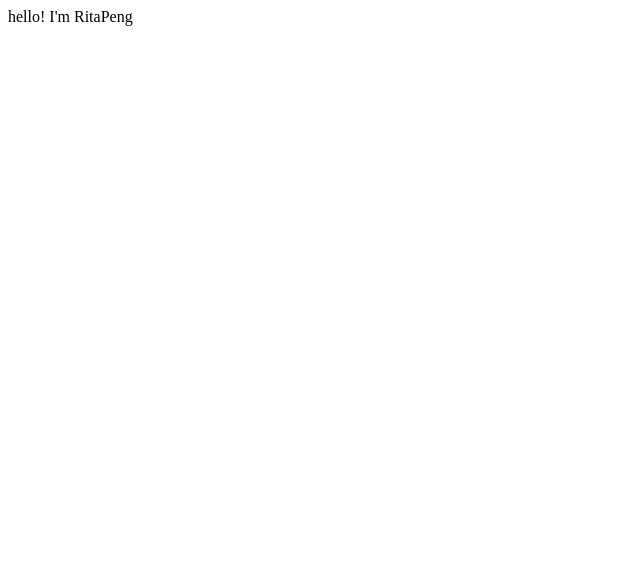
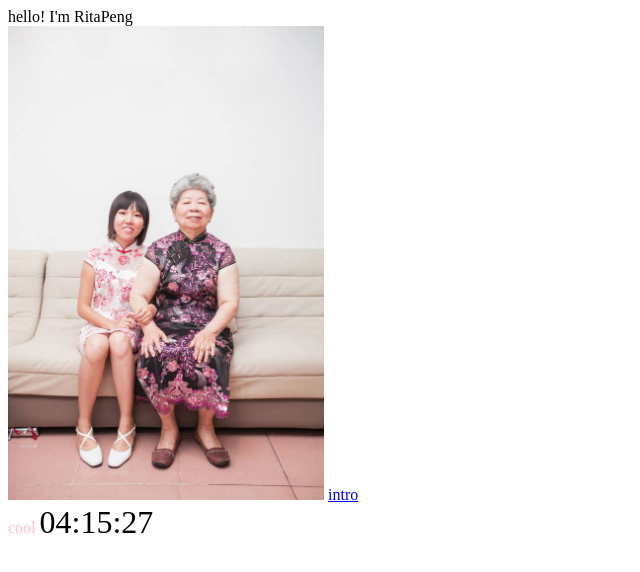
Before and after one commit to ritapeng/ritapeng.github.io, a plain HTML site: page index.html in a window 1280 px wide. Shown: the whole page, without its empty margins (0-640 px from the left). Drawn offline with Linux system fonts and the light colour scheme.

Commit message:
add clock

```diff
--- /dev/null
+++ b/index.css
@@ -0,0 +1,2 @@
+.hi{color: pink}
+#clock{font-size: 200%}
--- a/index.html
+++ b/index.html
@@ -1,3 +1,21 @@
 <html>
-hello! I'm RitaPeng
+<link rel="stylesheet" type="text/css" href="index.css">
+hello! I'm RitaPeng</br>
+<img src="ama.jpg" width="25%" >
+<a href="intro.html">intro</a><br/>
+<span class="hi" >cool</span>
+<span id="clock">----</span>
+
+<script>
+setInterval(function(){
+    var datesstr =new Date();
+    datesstr=datesstr.toString();
+
+    document.getElementById("clock").innerHTML=datesstr.substr(16,8);
+    },1000);
+
+
+</script>
+
+
 </html>
```
Also changed, not shown: intro.html (added, +5 -0 lines), ama.jpg (added).
